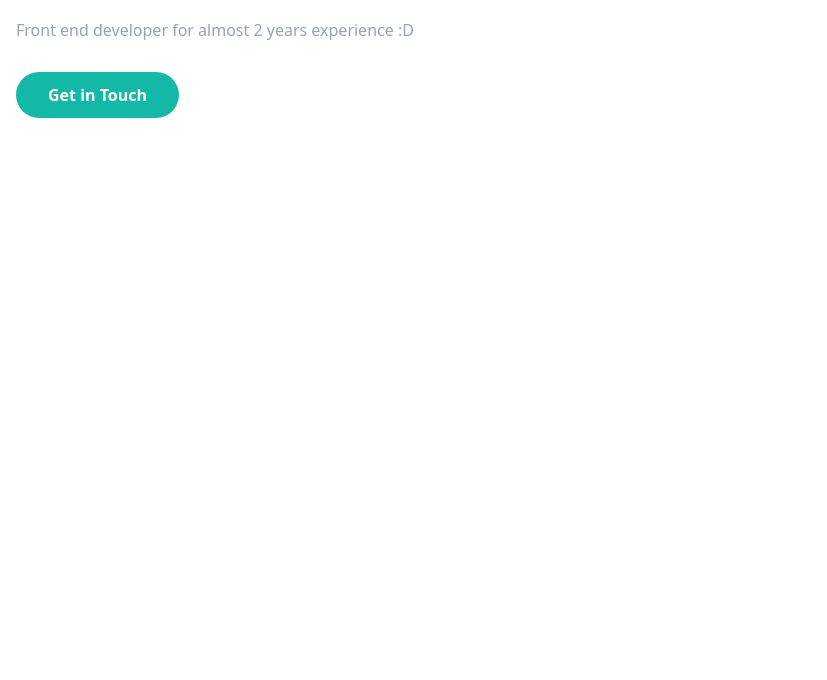
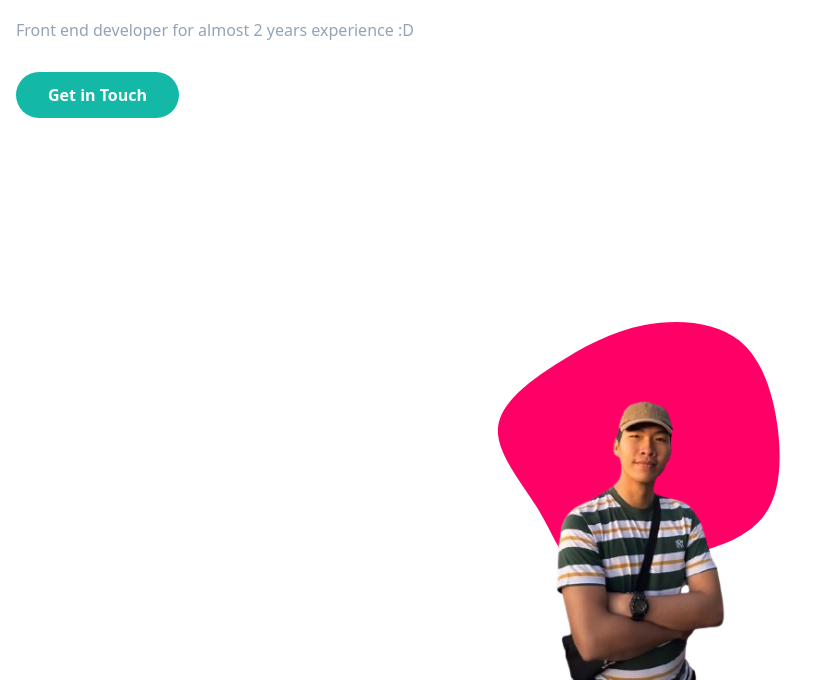
Before and after one commit to mmajesty23/personal-portfolio, a website: page index.html in a window 1280 px wide. Shown: the part 243-923 px from the top of the page, without its empty margins (0-827 px from the left). Before the commit the page ends 800 px from the top, so only its background shows below. Drawn offline with Linux system fonts and the light colour scheme.

Commit message:
added hero section picture

```diff
--- a/index.html
+++ b/index.html
@@ -32,6 +32,31 @@
               Get in Touch
             </a>
           </div>
+          <div class="w-full self-end px-4">
+            <div class="relative mt-10">
+              <img
+                width="400"
+                height="400"
+                src="./dist/img/ajess-removebg-preview.png"
+                alt="Author-Photo"
+                class="max-w-full mx-auto"
+              />
+              <span class="absolute bottom-0 -z-10 left-1/2 -translate-x-1/2">
+                <svg
+                  viewBox="0 0 200 200"
+                  xmlns="http://www.w3.org/2000/svg"
+                  width="400"
+                  height="400"
+                >
+                  <path
+                    fill="#FF0066"
+                    d="M41.5,-58C51.5,-49.8,55.8,-34.7,57.5,-20.8C59.1,-6.8,58.1,5.9,52,14.4C45.8,23,34.5,27.4,25,29.7C15.4,32,7.7,32,-1.2,33.7C-10.2,35.4,-20.3,38.7,-26.8,35.4C-33.3,32.2,-36.2,22.4,-42.8,11.6C-49.4,0.9,-59.7,-11,-59.2,-21.3C-58.6,-31.6,-47.2,-40.3,-35.5,-47.9C-23.8,-55.5,-11.9,-61.9,1.9,-64.6C15.7,-67.2,31.5,-66.1,41.5,-58Z"
+                    transform="translate(100 100) scale(1.2)"
+                  />
+                </svg>
+              </span>
+            </div>
+          </div>
         </div>
       </div>
     </section>
```
Also changed, not shown: dist/img/Desain tanpa judul.png (added), dist/img/ajes.png (added), dist/img/ajess-removebg-preview.png (added), dist/img/ajess.jpg (added), dist/img/self-photo.png (added), dist/output.css.
